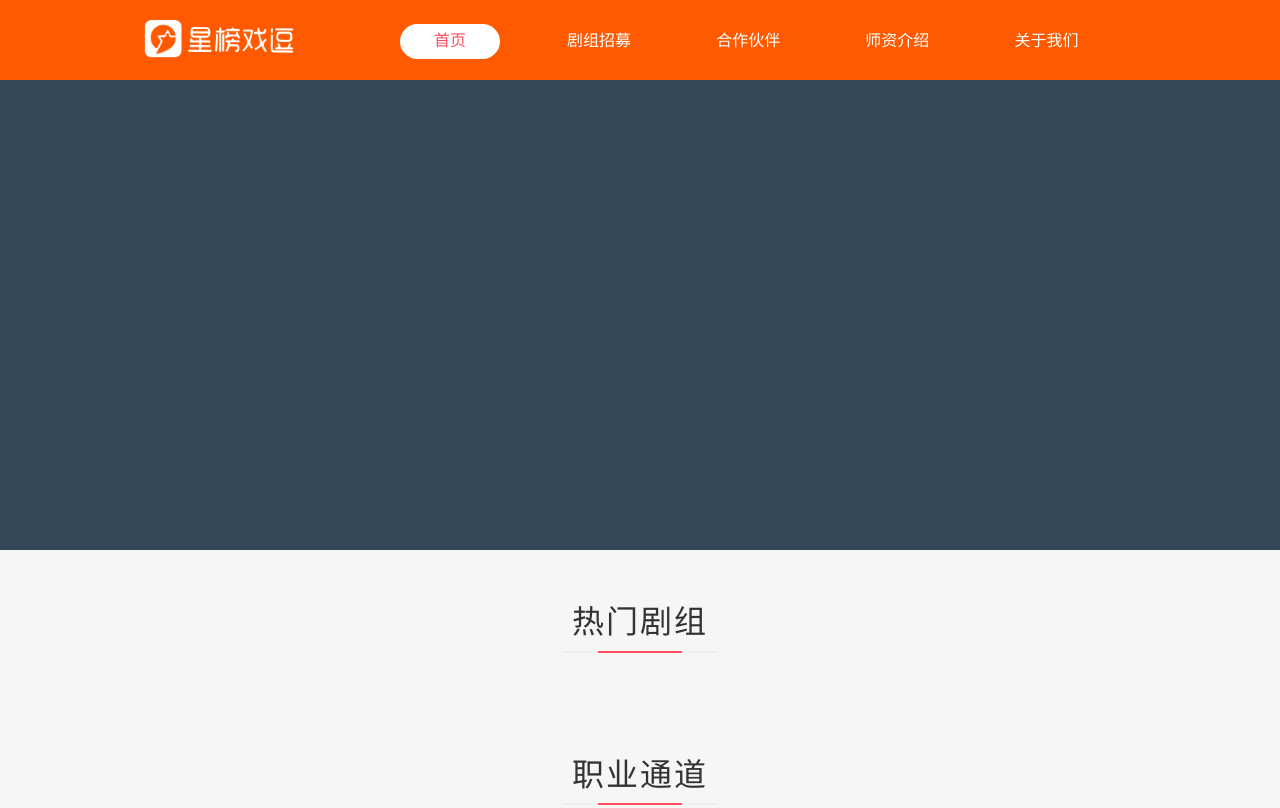
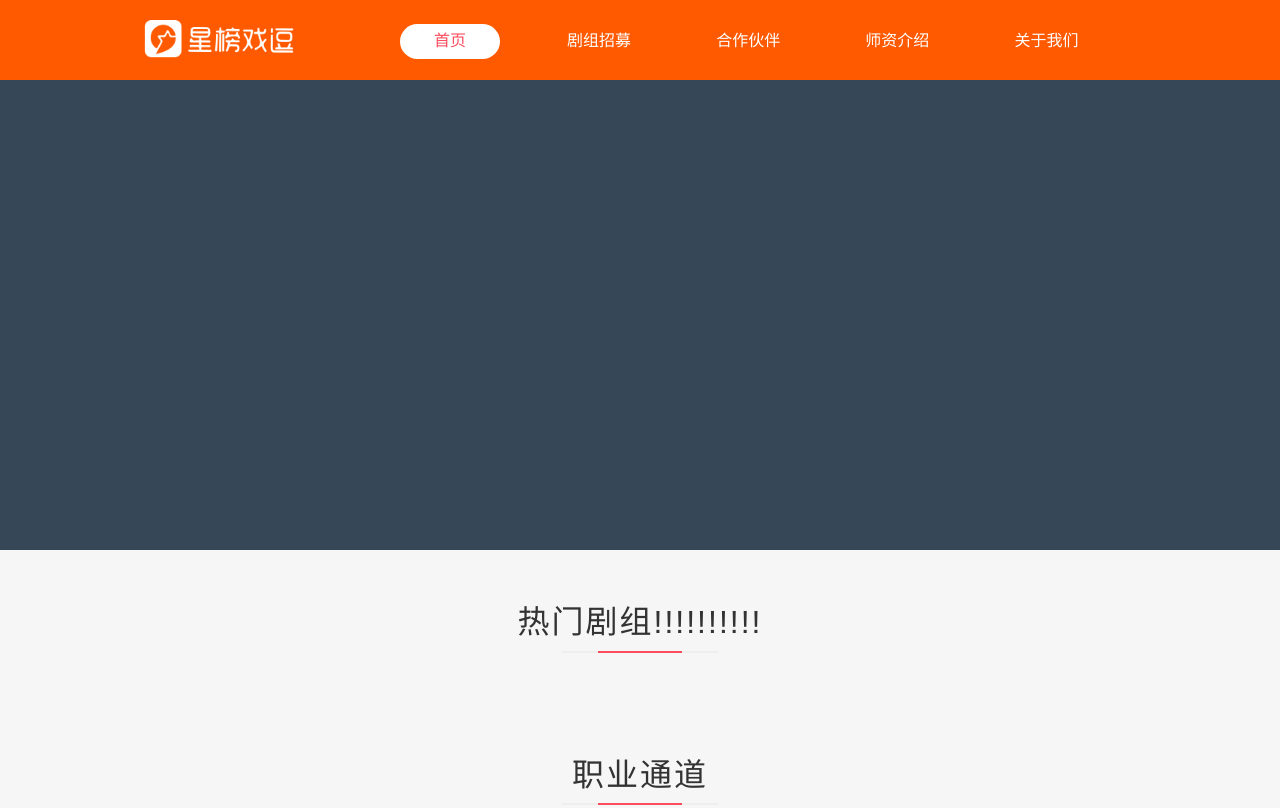
Before and after one commit to zijie1016/acdors-www-gpage, a plain HTML site: page index.html in a window 1280 px wide. Shown: the top 808 px of the page. Drawn offline with Linux system fonts and the light colour scheme; no server answers.

Commit message:
jenkins test

```diff
--- a/index.html
+++ b/index.html
@@ -64,7 +64,7 @@
   <div id="hot" class="container">
     <div class="row">
       <div class="sec-caption col-xs-12">
-        <p>热门剧组</p>
+        <p>热门剧组!!!!!!!!!!</p>
         <div class="padding"></div>
       </div>
     </div>
```
